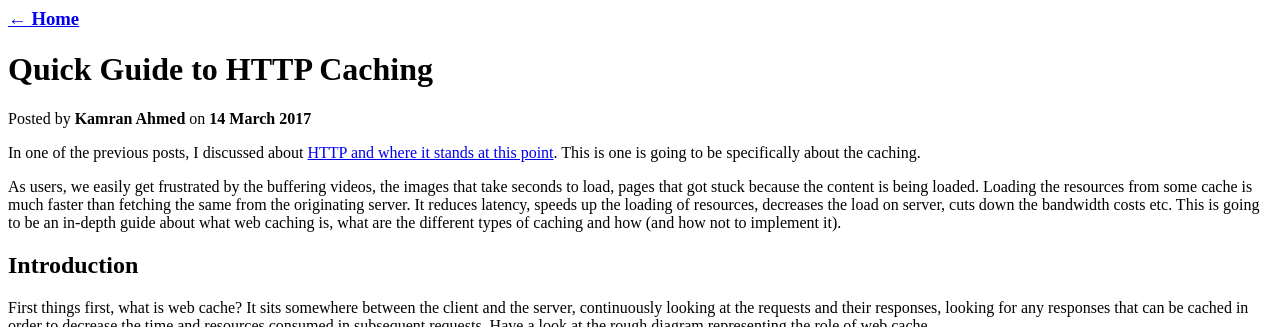
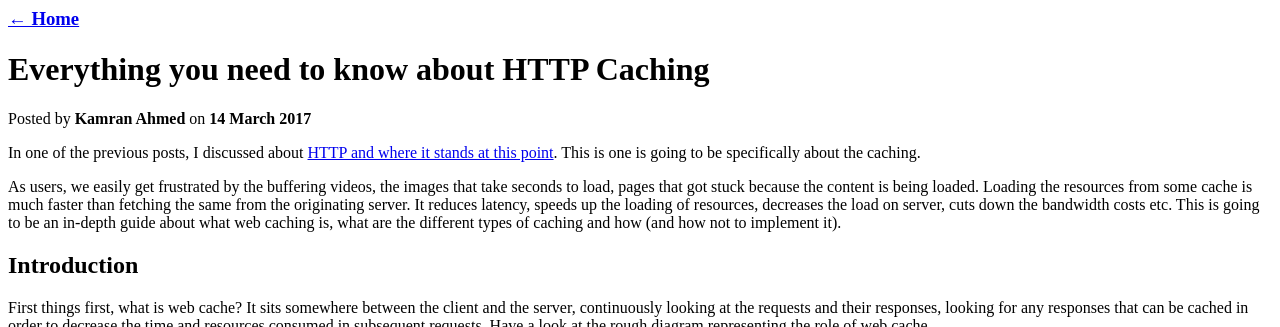
Before and after one commit to kamranahmedse/kamranahmedse.github.io, a Jekyll site: the page built from blog/_posts/2017-03-14-quick-guide-to-http-caching.md, in a window 1280 px wide and 900 px high, cut to the strip 0-327 px from the top of the window. Built offline with Jekyll 4.4.1, drawn with Linux system fonts in a browser that asks for light colours; comment, search, counter and statistics services are not loaded.

Commit message:
Update article title

```diff
--- a/blog/_posts/2017-03-14-quick-guide-to-http-caching.md
+++ b/blog/_posts/2017-03-14-quick-guide-to-http-caching.md
@@ -1,6 +1,6 @@
 ---
 layout: post
-title: Quick Guide to HTTP Caching
+title: Everything you need to know about HTTP Caching
 comments: true
 ---
 
```
